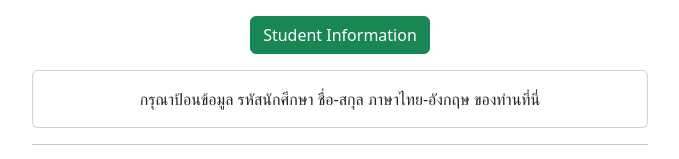
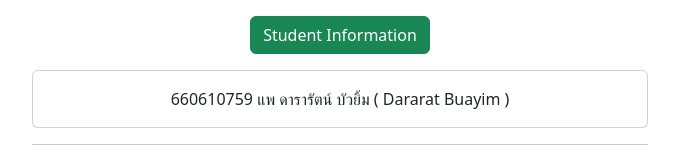
Before and after one commit to cpe207/lab01-pairrz, a plain HTML site: page index.html in a window 1280 px wide. Both pictures are taken after a click on the button "Student Information". Shown: the part 515-674 px from the top of the page, without its empty margins (300-979 px from the left). Drawn offline with nearby package versions, Linux system fonts and the light colour scheme.

Commit message:
insert name

```diff
--- a/index.html
+++ b/index.html
@@ -50,8 +50,7 @@
           </p>
           <div class="collapse" id="collapseExample">
             <div class="card card-body">
-              กรุณาป้อนข้อมูล รหัสนักศึกษา ชื่อ-สกุล ภาษาไทย-อังกฤษ
-              ของท่านที่นี่
+              660610759 แพ ดารารัตน์ บัวยิ้ม ( Dararat Buayim )
             </div>
           </div>
         </div>
```
